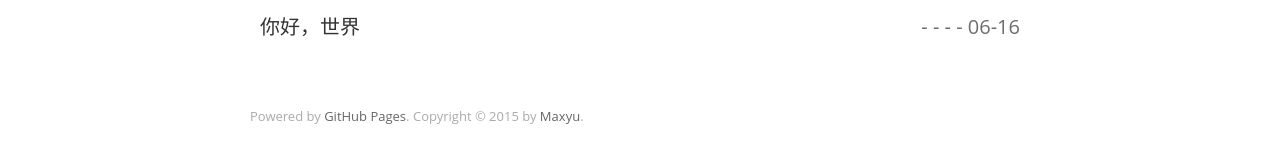
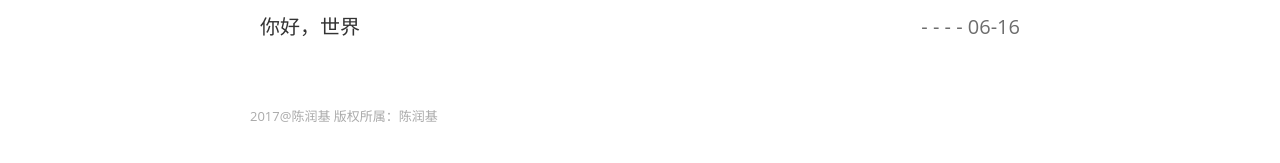
Before and after one commit to ProgramApeCrj/programapecrj.github.io, a Jekyll site: the page built from index.html, in a window 1280 px wide and 900 px high, scrolled down 2353 px. Shown: the part 717-880 px from the top of the window. Built offline with Jekyll 4.4.1, drawn with Linux system fonts in a browser that asks for light colours; comment, search, counter and statistics services are not loaded.

Commit message:
Update footer.html
修改脚部

```diff
--- a/_includes/footer.html
+++ b/_includes/footer.html
@@ -1,7 +1,7 @@
 <footer>
 	<!-- <a href="http://yubiaobin.github.com/">返回首页</a> -->
-	<span>Powered by <a href="http://pages.github.com" target="_blank">GitHub Pages</a>.</span>
-	<span>Copyright &copy; 2015 by <a href="http://www.oc35.com">Maxyu</a>.</span>
+	<span>2017@陈润基</span>
+	<span>版权所属：陈润基</span>
 
 
 	<script type="text/javascript">
```
